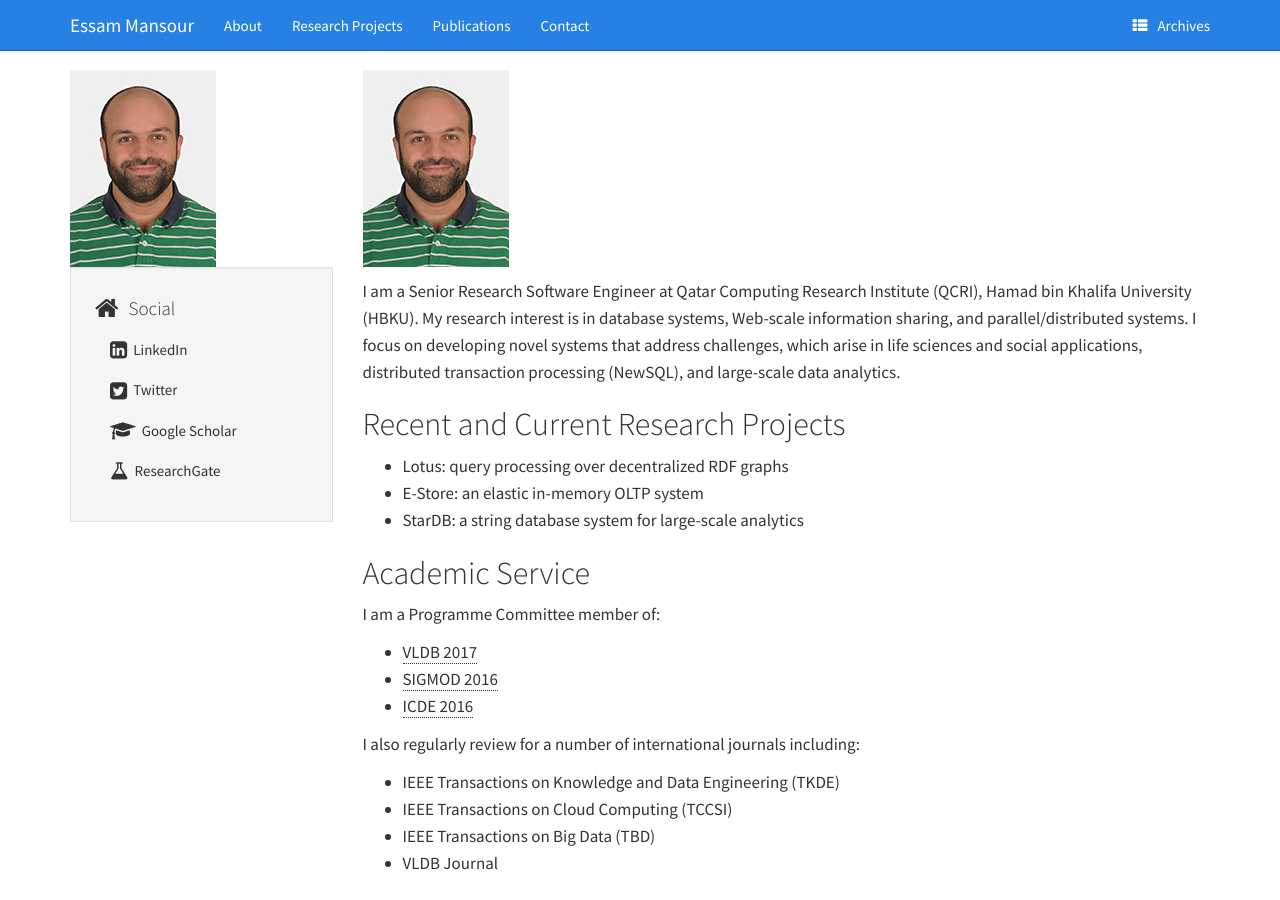
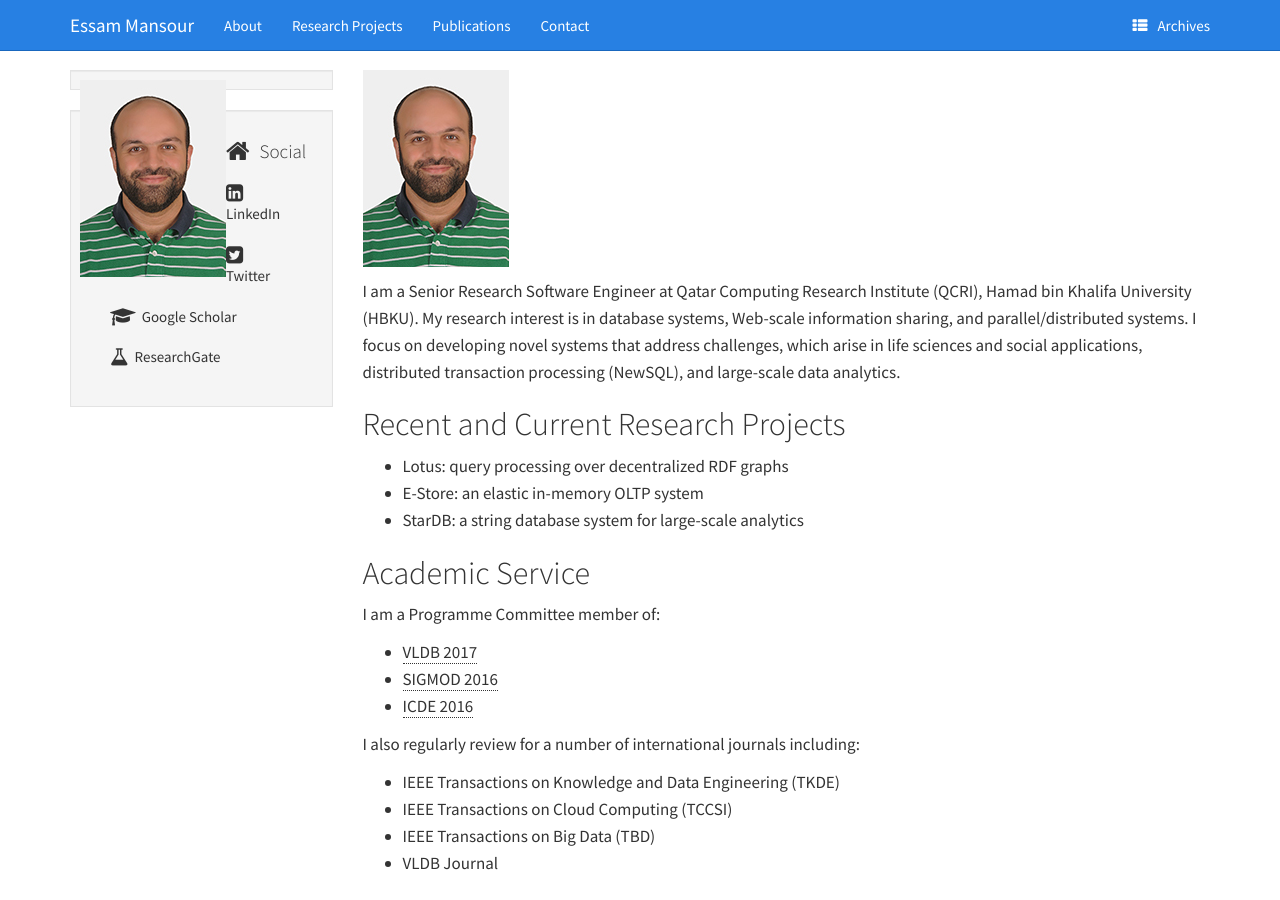
Before and after one commit to mansoure/mansoure.github.io, a Jekyll site: the page built from index.md, in a window 1280 px wide. Built offline with Jekyll 4.4.1, drawn with Linux system fonts in a browser that asks for light colours.

Commit message:
add themes

```diff
--- a/_layouts/default.html
+++ b/_layouts/default.html
@@ -56,8 +56,8 @@
 
 		<div class="col-sm-3" id="sidebar">
             <aside>
-				<section >
-				<img style="float: center;" alt="thumbnail of Essam" src="images/essam2.jpg"  />
+				<section class="well well-sm">
+				<img style="float: left;" alt="thumbnail of Essam" src="images/essam2.jpg"  />
 				</section>
 				<section class="well well-sm">
     				<ul class="list-group list-group-flush">
```
